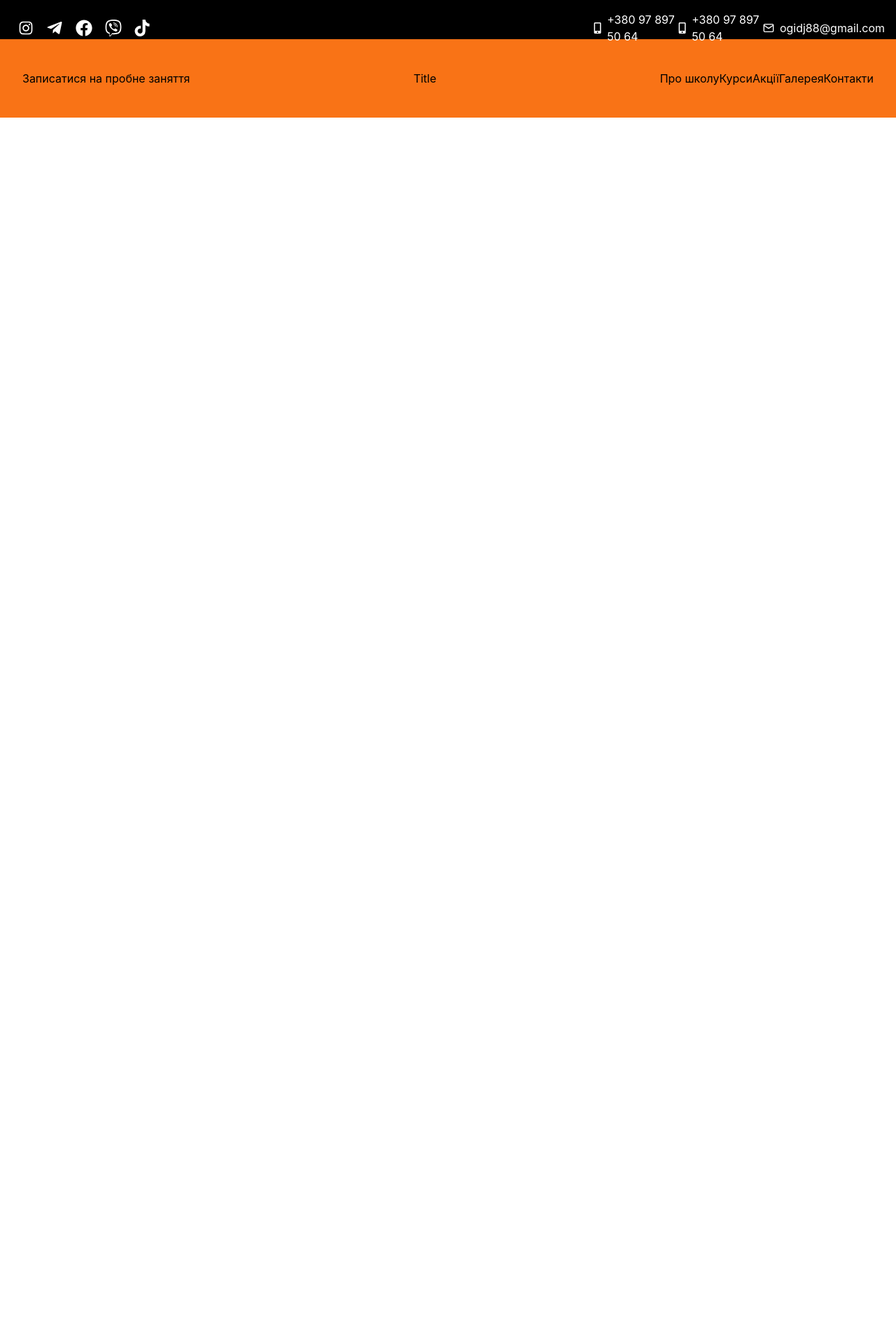
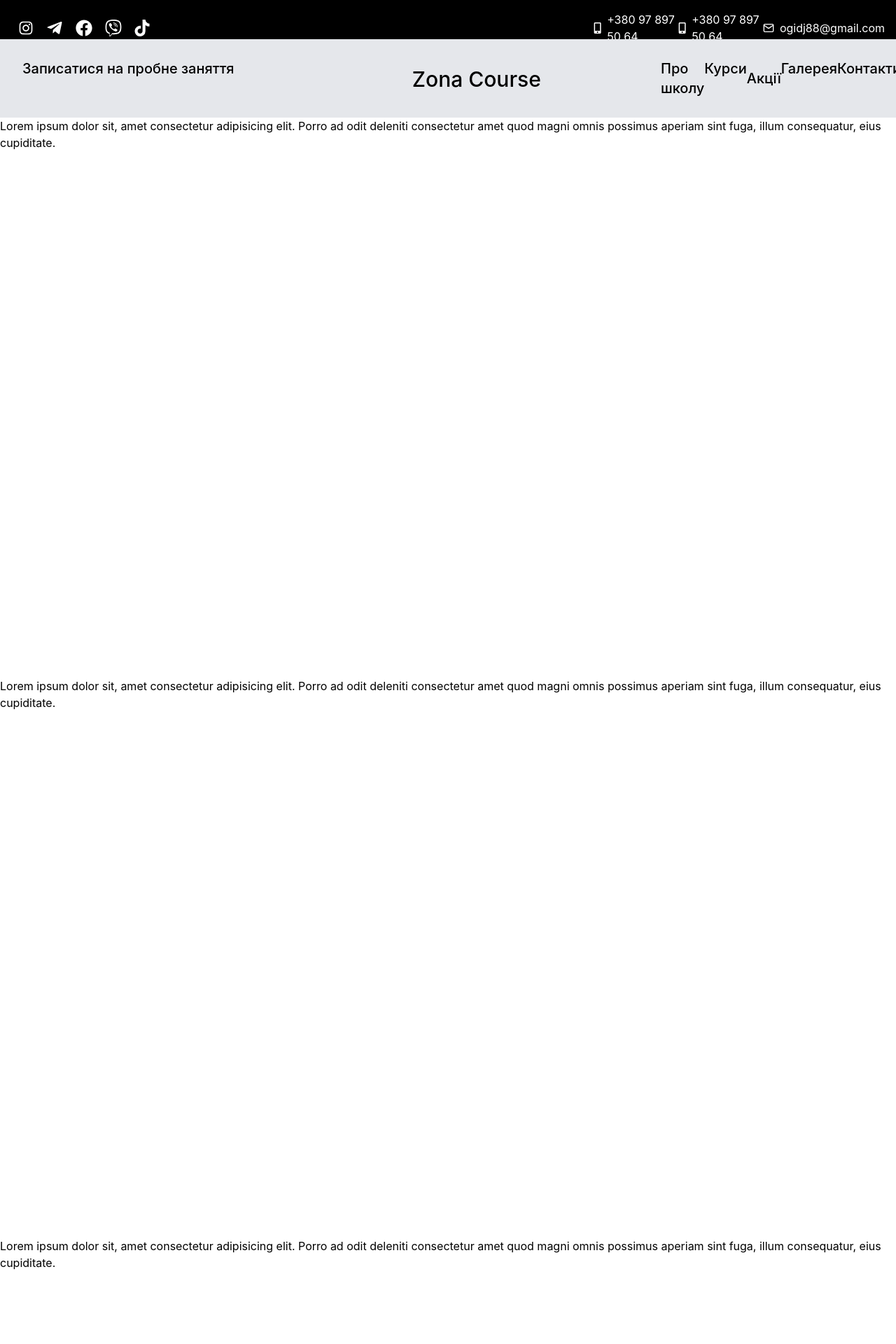
Before and after one commit to VladyslavMazurets/zona_course, a React (Create React App) app: page / in a window 1280 px wide. Shown: the top 1920 px of the page at 70% size. Before the commit the page ends 800 px from the top, so only its background shows below. Built offline with nearby package versions, Linux system fonts and the light colour scheme.

Commit message:
change Navbar bg-color

```diff
--- a/src/App.js
+++ b/src/App.js
@@ -8,6 +8,26 @@ function App() {
   return (
     <>
       <Navbar />
+      <p className="h-screen">
+        Lorem ipsum dolor sit, amet consectetur adipisicing elit. Porro ad odit
+        deleniti consectetur amet quod magni omnis possimus aperiam sint fuga,
+        illum consequatur, eius cupiditate.
+      </p>
+      <p className="h-screen">
+        Lorem ipsum dolor sit, amet consectetur adipisicing elit. Porro ad odit
+        deleniti consectetur amet quod magni omnis possimus aperiam sint fuga,
+        illum consequatur, eius cupiditate.
+      </p>
+      <p className="h-screen">
+        Lorem ipsum dolor sit, amet consectetur adipisicing elit. Porro ad odit
+        deleniti consectetur amet quod magni omnis possimus aperiam sint fuga,
+        illum consequatur, eius cupiditate.
+      </p>
+      <p className="h-screen">
+        Lorem ipsum dolor sit, amet consectetur adipisicing elit. Porro ad odit
+        deleniti consectetur amet quod magni omnis possimus aperiam sint fuga,
+        illum consequatur, eius cupiditate.
+      </p>
       <Routes>
         <Route path="/" element={<Home />} />
       </Routes>
--- a/src/components/Navbar.jsx
+++ b/src/components/Navbar.jsx
@@ -1,24 +1,42 @@
 import React from 'react';
+import { Link } from 'react-router-dom';
 
 import TopBar from './TopBar';
+
+const NavBtn = 'transition delay-100 hover:text-orange-600';
 
 function Navbar() {
   return (
     <>
       <TopBar />
-      <div className="flex items-center w-full h-28 bg-orange-500 px-8">
-        <div className="flex justify-between w-full">
+      <div className="sticky top-0 flex items-center w-full h-28 bg-gray-200 px-8">
+        <div className="flex justify-between w-full text-black text-xl font-medium">
           <div>
-            <button type="button">Записатися на пробне заняття</button>
+            <button type="button" className={NavBtn}>
+              Записатися на пробне заняття
+            </button>
           </div>
 
-          <div>Title</div>
-          <div>
-            <button type="button">Про школу</button>
-            <button type="button">Курси</button>
-            <button type="button">Акції</button>
-            <button type="button">Галерея</button>
-            <button type="button">Контакти</button>
+          <div className="absolute left-[46%] top-[35%] text-3xl">
+            Zona Course
+          </div>
+
+          <div className="flex justify-between w-1/4">
+            <Link to="/" className={NavBtn}>
+              Про школу
+            </Link>
+            <Link to="/" className={NavBtn}>
+              Курси
+            </Link>
+            <button type="button" className={NavBtn}>
+              Акції
+            </button>
+            <Link to="/" className={NavBtn}>
+              Галерея
+            </Link>
+            <Link to="/" className={NavBtn}>
+              Контакти
+            </Link>
           </div>
         </div>
       </div>
```
